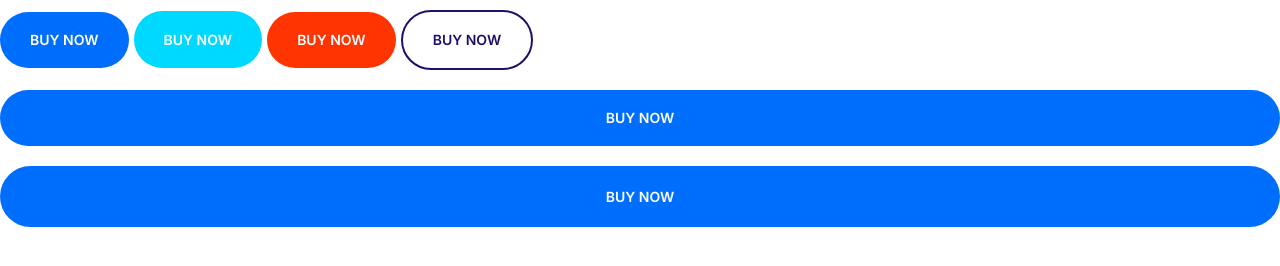
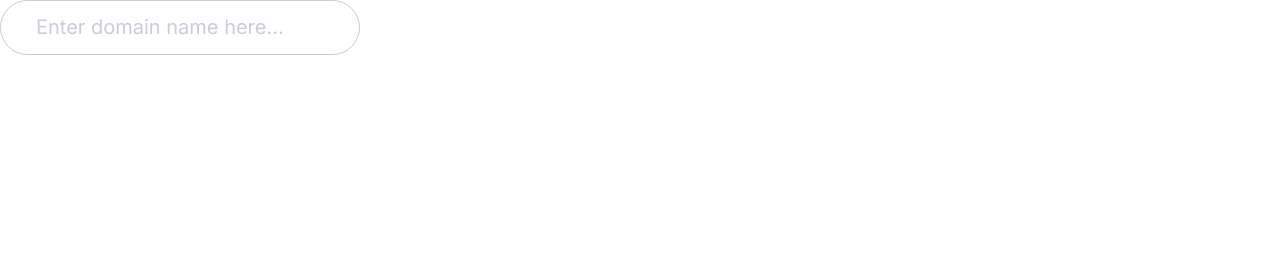
Before and after one commit to h3nrzi/moshify, a plain HTML site: page index.html in a window 1280 px wide. Drawn offline with Linux system fonts and the light colour scheme.

Commit message:
Input component.

```diff
--- a/css/styles.css
+++ b/css/styles.css
@@ -259,3 +259,24 @@ a {
     font-size: 1.4rem;
   }
 }
+
+/* Inputs */
+
+.input {
+  padding: 1.5rem 3.5rem;
+  border: 1px solid #ccc;
+  border-radius: 35px;
+  outline: 0;
+  color: var(--color-headings);
+  font-size: 2rem;
+
+  &::placeholder {
+    color: #cdcbd7;
+  }
+}
+
+@media screen and(min-width: 1024px) {
+  .input {
+    font-size: 1.5rem;
+  }
+}
--- a/index.html
+++ b/index.html
@@ -13,12 +13,6 @@
     <link rel="stylesheet" href="css/styles.css" />
   </head>
   <body>
-    <button class="btn btn--primary">Buy Now</button>
-    <a class="btn btn--secondary">Buy Now</a>
-    <button class="btn btn--accent">Buy Now</button>
-    <button class="btn btn--outline">Buy Now</button>
-
-    <button class="btn btn--primary btn--block">Buy Now</button>
-    <a class="btn btn--primary btn--block">Buy Now</a>
+    <input class="input" type="text" placeholder="Enter domain name here..." />
   </body>
 </html>
```
Also changed, not shown: components/input.html (added, +1 -0 lines).
